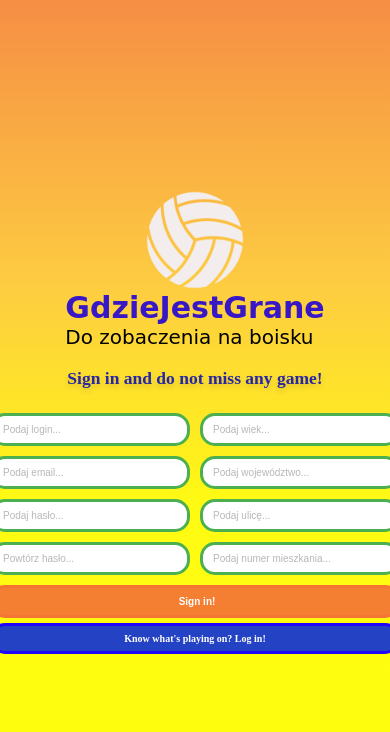
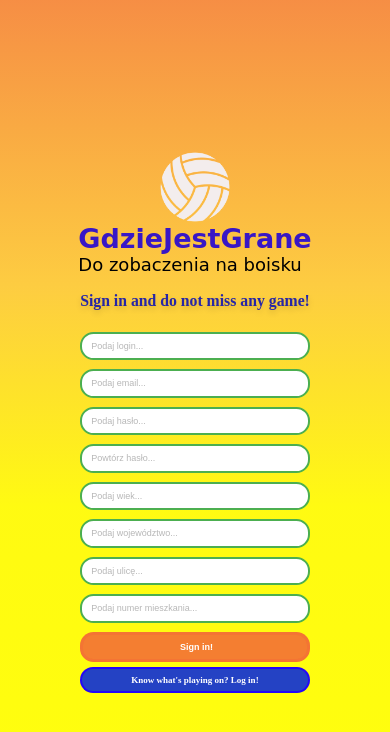
Before and after one commit to Darboux12/GdzieJestGrane, a PHP site: page /Views/SecurityController/signin.php in a window 390 px wide. Shown: the top 732 px of the page. Run offline with PHP 8.4, Linux system fonts and the light colour scheme.

Commit message:
SignInPage Finished Commit

```diff
--- a/Public/CSS/PagesStyle/signIn.css
+++ b/Public/CSS/PagesStyle/signIn.css
@@ -1,3 +1,9 @@
+body{
+    font-size: 15px;
+}
+
+
+
 .MainContainer{
     position: fixed;
     height: 100%;
@@ -21,6 +27,7 @@ form{
     flex-direction: row;
     width: 100%;
     justify-content: center;
+    align-items: center;
 
 }
 
@@ -121,15 +128,40 @@ a{
     text-decoration: none;
 }
 
-@media only screen and (max-width : 1000px){  body{font-size: 14px;}}
-@media only screen and (max-width : 900px){  body{font-size: 13px;}}
+@media only screen and (max-width : 1050px){  body{font-size: 14px;}}
+@media only screen and (max-width : 1000px){  body{font-size: 13px;}}
+@media only screen and (max-width : 950px){  body{font-size: 12px;}}
+@media only screen and (max-width : 900px){  body{font-size: 11px;}}
+@media only screen and (max-width : 850px){ dy{font-size: 10px;}}
 @media only screen and (max-width : 800px) {
-    body {font-size: 12px}
+    body {font-size: 11px}
     .MainContainer {flex-direction: column;}
     .Logo{margin-right: 0}
 }
-@media only screen and (max-width : 450px){  body{font-size: 12px;}}
-@media only screen and (max-width : 400px){  body{font-size: 10px;}}
-@media only screen and (max-width : 350px){  body{font-size: 9px;}}
-@media only screen and (max-width : 300px){  body{font-size: 8px;}}
+@media only screen and (max-width : 450px){  body{font-size: 9px;}}
+@media only screen and (max-width : 400px){
+    body{font-size: 9px;}
+
+    form{
+        flex-direction: column;
+    }
+
+    #RightColumn{
+        padding-left: 0;
+
+    }
+
+    .Column{
+        width: 100%;
+    }
+
+    .Logo > img{
+        width: 4em;
+
+    }
+
+
+}
+@media only screen and (max-width : 350px){  body{font-size: 8px;}}
+
 @media only screen and (max-width : 250px){  body{font-size: 7px;}}
```
